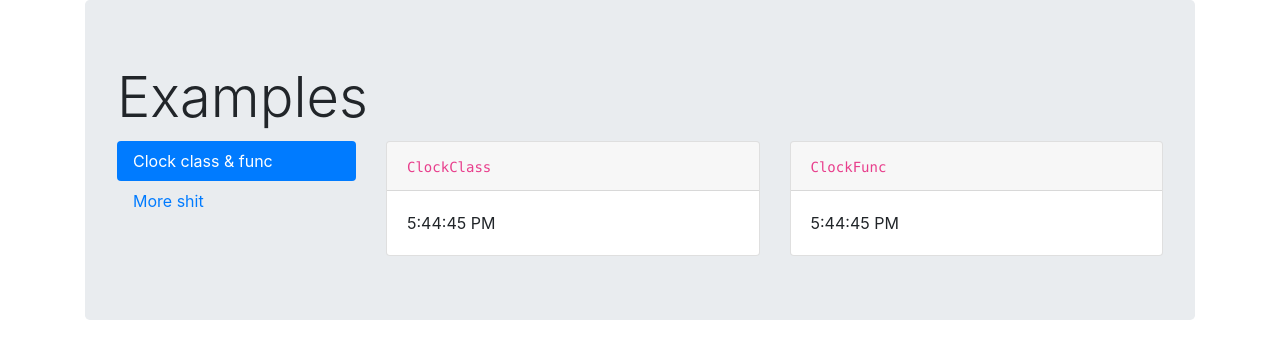
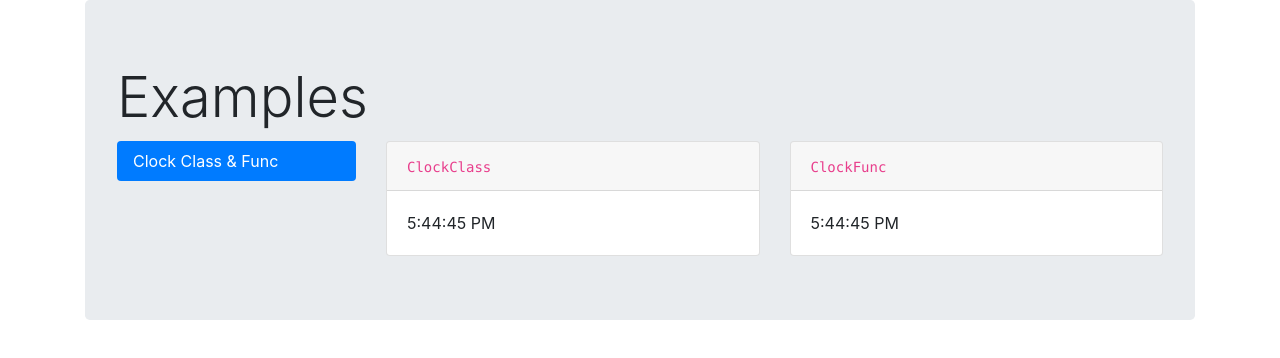
Before and after one commit to nvmnghia/react-essentials, a React (Create React App) app: page / in a window 1280 px wide. Shown: the top 358 px of the page. Built offline with nearby package versions, Linux system fonts and the light colour scheme.

Commit message:
refactor: render example pane using map

```diff
--- a/src/app/App.tsx
+++ b/src/app/App.tsx
@@ -14,15 +14,31 @@ import ClockPane from '../clock/ClockPane';
 
 export interface ExamplePane {
   title: string,
-  element: () => ReactElement
+  content: () => ReactElement
 }
 
 // All component in CamelCase
 // https://reactjs.org/docs/jsx-in-depth.html#user-defined-components-must-be-capitalized
 function App() {
+  const panes: ExamplePane[] = [ClockPane];
+
+  const paneNavElements: ReactElement[] = panes.map((pane, idx) => (
+    <Nav.Item>
+      <Nav.Link eventKey={ `example-panel-${idx}` }>
+        { pane.title }
+      </Nav.Link>
+    </Nav.Item>
+  ));
+
+  const paneContentElements: ReactElement[] = panes.map((pane, idx) => (
+    <Tab.Pane eventKey={ `example-panel-${idx}` }>
+      <pane.content/>
+    </Tab.Pane>
+  ));
+
   return (
     <Container className="App">    {/* There must be one single wrapper / outer tag */}
-      <Tab.Container defaultActiveKey="first">    {/* All HTML attributes & CSS properties in camelCase instead of kebab-case */}
+      <Tab.Container defaultActiveKey="example-panel-0">    {/* All HTML attributes & CSS properties in camelCase instead of kebab-case */}
         <Jumbotron>
           <h1 className="display-4" style={{ marginBottom: 10 }}>Examples</h1>
                                       {/* │└─> CSS properties in camelCase and as an object */}
@@ -33,12 +49,7 @@ function App() {
                 On the top on sm device */}
             <Col sm={3}>    {/* Number has to be wrapped inside {} */}
               <Nav variant="pills" className="flex-column">
-                <Nav.Item>
-                  <Nav.Link eventKey="first">Clock class & func</Nav.Link>
-                </Nav.Item>
-                <Nav.Item>
-                  <Nav.Link eventKey="second">More shit</Nav.Link>
-                </Nav.Item>
+                { paneNavElements }
               </Nav>
             </Col>
 
@@ -46,14 +57,7 @@ function App() {
                 On the right on non-sm device
                 On the bottom on sm device */}
             <Col sm={9}>
-              <Tab.Content>
-                <Tab.Pane eventKey="first">
-                  {/* <ClockClass />
-                  <ClockFunc /> */}
-                  <ClockPane.element/>
-                  {/* <FuncComp/> */}
-                </Tab.Pane>
-              </Tab.Content>
+              { paneContentElements }
             </Col>
           </Row>
         </Jumbotron>
--- a/src/clock/Clock.tsx
+++ b/src/clock/Clock.tsx
@@ -43,6 +43,7 @@ class ClockClass extends React.Component<
   constructor(props: ClockProps) {
     // Props: external, IMMUTABLE data.
     // Props are given by parent component.
+    // Props can be a FUNCTION
     super(props);
 
     // State: internal, MUTABLE data.
@@ -57,6 +58,13 @@ class ClockClass extends React.Component<
     // - State is passed as props to a child components.
     // In the last case, when that state changes, the changes
     // propagates to the child components.
+
+    // When downward is not enough: sync states...
+    // - from child to parent: as props can be a function (i.e. parent passes
+    //   its function to children), just call it to pass state to parent.
+    // - between non child-parent pairs: store state in a common ancestor.
+    // The above is called LIFTING STATE UP.
+
     // TODO: compare to unidirectional dataflow of Angular.
 
     // Q: Shouldn't props be immutable?
@@ -77,7 +85,7 @@ class ClockClass extends React.Component<
 
   // Default to true.
   // If false is returned, read docs carefully.
-  shouldComponentUpdate(nextProps: ClockProps, nextState: ClockState){
+  shouldComponentUpdate(nextProps: ClockProps, nextState: ClockState) {
     return true;
   }
 
@@ -121,7 +129,7 @@ const ClockFunc = (props: ClockProps): ReactElement => {
   // accurate, just a quick rule of thumb.
 
   // Do what constructor does.
-  const [time, setTime]: [Date, Function] = useState(new Date());
+  const [time, setTime] = useState(new Date());
 
   useEffect(() => {
     // Do what componentDidMount() does.
@@ -134,14 +142,14 @@ const ClockFunc = (props: ClockProps): ReactElement => {
   // Do what render() does.
   return (
     <div>
-      { time.toLocaleTimeString() }
+      { time.toLocaleTimeString()}
     </div>
   );
 }
 
 const ClockPane: ExamplePane = {
   title: 'Clock',
-  element: () => <div> <ClockClass /> <ClockFunc /> </div>
+  content: () => <div> <ClockClass /> <ClockFunc /> </div>
 }
 
 export { ClockClass, ClockFunc, ClockPane };
--- a/src/clock/ClockPane.tsx
+++ b/src/clock/ClockPane.tsx
@@ -36,8 +36,8 @@ const ClockPaneComponent = (): ReactElement => {
 }
 
 const ClockPane: ExamplePane = {
-  title: 'Clock',
-  element: ClockPaneComponent
+  title: 'Clock Class & Func',
+  content: ClockPaneComponent
 };
 
 export default ClockPane;
```
